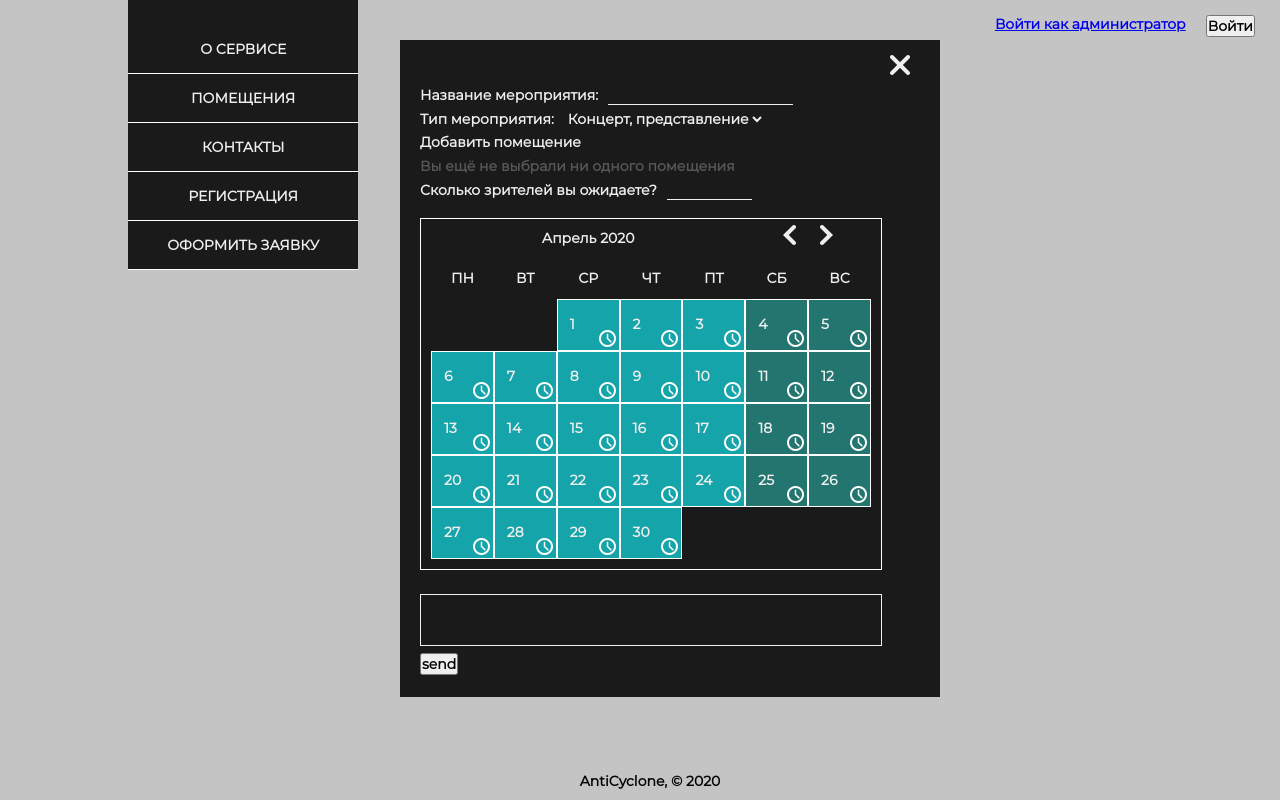
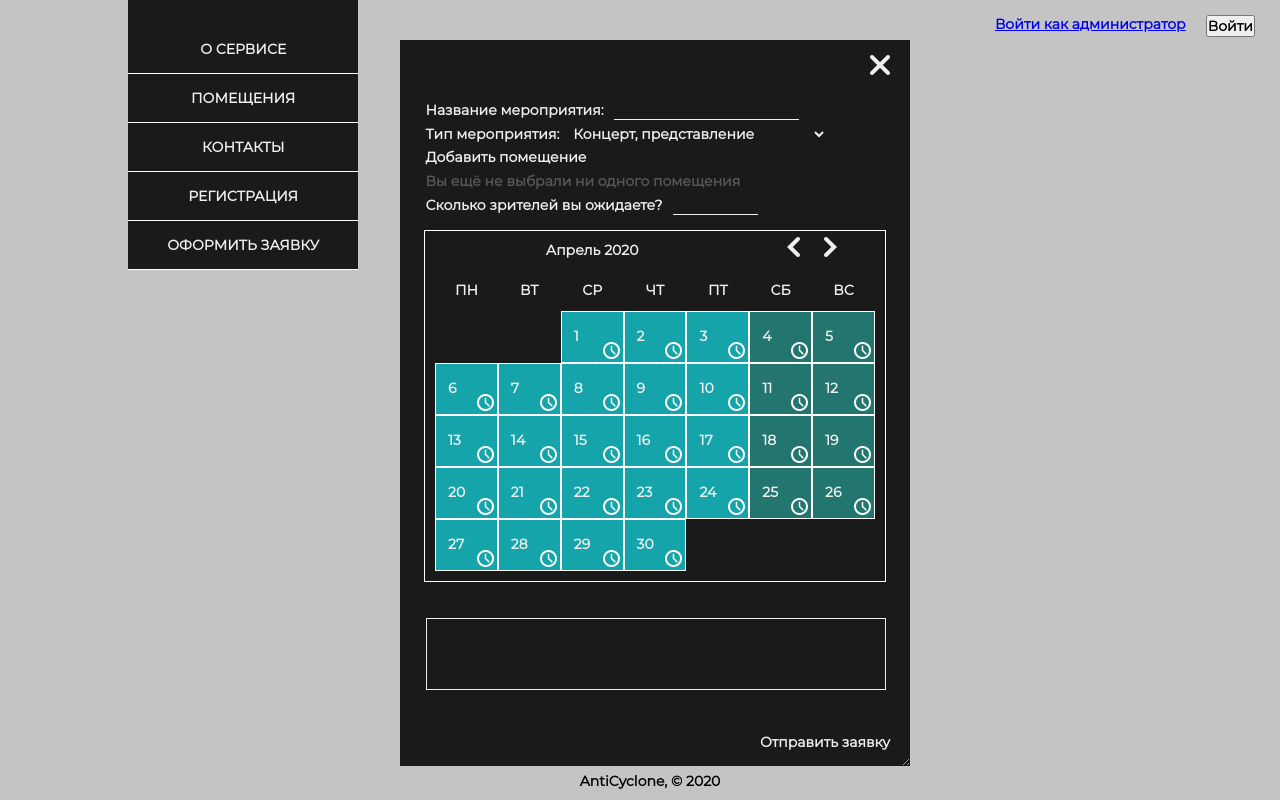
Before and after one commit to SiburArenda/frontend, a React (Create React App) app: page /signup in a window 1280 px wide. Both pictures are taken after a click on the button "ОФОРМИТЬ ЗАЯВКУ". Built offline with nearby package versions, Linux system fonts and the light colour scheme; the HTML template or start-up script is replaced by a standard one.

Commit message:
Mostly styling, enabled resizing

```diff
--- a/src/components/Calendar.js
+++ b/src/components/Calendar.js
@@ -328,7 +328,7 @@ class Calendar extends React.Component {
         });
 
         return (
-            <div id='calendar-container' className='drag-detector'>
+            <div id='calendar-container' className='drag-detector block-container'>
                 <table id='calendar-table' className='transparent-element drag-detector'>
                     <thead id='calendar-head'>
                     <tr>
--- a/src/components/client/ApplicationForm.js
+++ b/src/components/client/ApplicationForm.js
@@ -30,6 +30,7 @@ class ApplicationForm extends Component {
         offsetX: 0,
         offsetY: 0,
         dragged: false,
+        resized: false,
         showPickRoom: false
     };
 
@@ -48,13 +49,18 @@ class ApplicationForm extends Component {
                  onMouseUp={() => this.stopDrag()}
                  onMouseLeave={() => this.stopDrag()}
             >
+                <div className='btn-pusher drag-detector'>
                     <button onClick={this.props.closeAppWindow} id='close-btn'>{''}</button>
+                </div>
                 <br/>
+                <div className='block-container ninety-container drag-detector'>
                     <label className='drag-detector'>Название мероприятия:</label>
                     <input
                         type='text'
                         name='eventName'
-                    onChange={(e) => {this.handleInput(e)}}
+                        onChange={(e) => {
+                            this.handleInput(e)
+                        }}
                         className='medium-text-input'
                     />
                     <br/>
@@ -63,7 +69,7 @@ class ApplicationForm extends Component {
                         this.handleInput(e)
                     }}>
                         <option value={TypeOfEvent.CONCERT}>Концерт, представление</option>
-                    <option value={TypeOfEvent.PARTY}>Корпоратив</option>
+                        <option value={TypeOfEvent.PARTY}>Корпоратив, семинар, собрание</option>
                         <option value='SPORT'>Спорт</option>
                         <option value={TypeOfEvent.OTHER}>Другое</option>
                     </select>
@@ -94,10 +100,11 @@ class ApplicationForm extends Component {
                             {this.state.rooms.map(room => <this.RoomSpan room={room}/>)}
                         </div>
                     }
-                {this.state.eventType === TypeOfEvent.OTHER
+                    {this.state.eventType === TypeOfEvent.OTHER || this.state.eventType === TypeOfEvent.PARTY
                         ?
                         <React.Fragment>
-                        <label className='drag-detector'>Ожидается ли на Вашем мероприятии зрительская аудитория?</label><br/>
+                            <label className='drag-detector'>Ожидается ли на Вашем мероприятии зрительская
+                                аудитория?</label><br/>
                             <input name='viewersExpected' type='radio' value={true} onChange={(e) => {
                                 this.handleInput(e)
                             }}/><label>Да</label><br/>
@@ -115,21 +122,33 @@ class ApplicationForm extends Component {
                             <input
                                 type='text'
                                 name='viewers'
-                            onChange={(e) => {this.handleInput(e)}}
+                                onChange={(e) => {
+                                    this.handleInput(e)
+                                }}
                                 className='small-text-input'
                             /><br/>
                         </React.Fragment>
                         :
                         null
                     }
+                </div>
                 <Calendar ref={this.calendarRef}/><br/>
+                <div className='block-container ninety-container drag-detector'>
                     <textarea
                         name='comment'
                         onChange={e => this.handleInput(e)}
                         className='big-text-input'
                     />
+                </div>
                 <br/>
-                <button onClick={e => this.sendApplication(e)}>send</button>
+                <div className='btn-pusher drag-detector'>
+                    <button
+                        id='send-btn'
+                        className='hover-text'
+                        onClick={e => this.sendApplication(e)}>
+                        Отправить заявку
+                    </button>
+                </div>
             </div>
         );
     }
@@ -215,6 +234,9 @@ class ApplicationForm extends Component {
             const mouseX = +e.screenX;
             const mouseY = +e.screenY;
 
+            const clientHeight = +movedObj.clientHeight;
+            const clientWidth = +movedObj.clientWidth;
+
             const formXpx = movedObj.style.left;
             const formX = +formXpx.substr(0, formXpx.length - 2);
 
@@ -224,11 +246,14 @@ class ApplicationForm extends Component {
             const offsetX = mouseX - formX;
             const offsetY = mouseY - formY;
 
+            if (clientHeight - offsetY > 25 || clientWidth - offsetX > 90) {
                 this.setState({
                     offsetX: offsetX,
                     offsetY: offsetY,
                     dragged: true
                 })
+            }
+
         }
     };
 
@@ -253,7 +278,9 @@ class ApplicationForm extends Component {
             return (
                 <div key={roomInfo.stringId}>
                     <p
-                        onClick={() => {this.addRoom(roomInfo)}}
+                        onClick={() => {
+                            this.addRoom(roomInfo)
+                        }}
                         className='hover-text'
                     >
                         {roomInfo.rusName}
@@ -261,7 +288,7 @@ class ApplicationForm extends Component {
                 </div>
             );
         });
-        return(
+        return (
             <div id='room-select-popup'>
                 {popup}
             </div>
@@ -269,7 +296,7 @@ class ApplicationForm extends Component {
     };
 
     PickRoom = () => {
-        return(
+        return (
             <span id='pick-room' className='hover-text' onClick={() => this.openPickRoom()}>
                 Добавить помещение
                 {this.state.showPickRoom
@@ -280,7 +307,7 @@ class ApplicationForm extends Component {
     };
 
     RoomSpan = (props) => {
-        return(
+        return (
             <span className='room-span'>
                 {props.room.rusName}
                 <button onClick={() => this.removeRoom(props.room)} className='remove-room-btn'>{''}</button>
@@ -301,7 +328,7 @@ class ApplicationForm extends Component {
         this.setState({
             rooms: noRoom
         })
-    }
+    };
 }
 
 ApplicationForm.propTypes = {
--- a/src/resource/styles/ApplicationForm.css
+++ b/src/resource/styles/ApplicationForm.css
@@ -1,12 +1,14 @@
 #application-form{
-    width: 500px;
+    min-height: 120px;
+    width: 510px;
     background-color: #1a1a1a;
     position: absolute;
-    padding: 20px;
     z-index: 5;
     line-height: 1.7em;
     font-weight: normal;
     color: #efefef;
+    resize: vertical;
+    overflow: auto;
 }
 
 #close-btn{
@@ -14,9 +16,8 @@
     width: 20px;
     height: 20px;
     border: none;
-    position: absolute;
-    top: 15px;
-    right: 30px;
+    margin-top: 15px;
+    margin-right: 20px;
 }
 
 #close-btn:hover{
@@ -94,9 +95,31 @@ select{
     padding: 5px 10px;
     border: #efefef solid 1px;
     color: #efefef;
-    max-width: 440px;
-    min-width: 440px;
+    width: 438px;
     resize: none;
-    min-height: 40px;
-    max-height: 80px;
+    height: 60px;
+    margin: auto;
 }
+
+#send-btn{
+    background: transparent;
+    border: none;
+    margin-right: 20px;
+    margin-bottom: 15px;
+    bottom: 0;
+    color: #efefef;
+}
+
+.btn-pusher{
+    width: 100%;
+    display: flex;
+    flex-direction: row-reverse;
+}
+
+.ninety-container{
+    width: 90%;
+}
+
+.block-container{
+    margin: 0 auto 12px auto;
+}
--- a/src/resource/styles/Calendar.css
+++ b/src/resource/styles/Calendar.css
@@ -44,7 +44,6 @@
     width: 440px;
     padding: 0 10px;
     border: white 1px solid;
-    margin-top: 15px;
 }
 
 .day {
```
Lines whose indentation alone changed are shown as unchanged.
